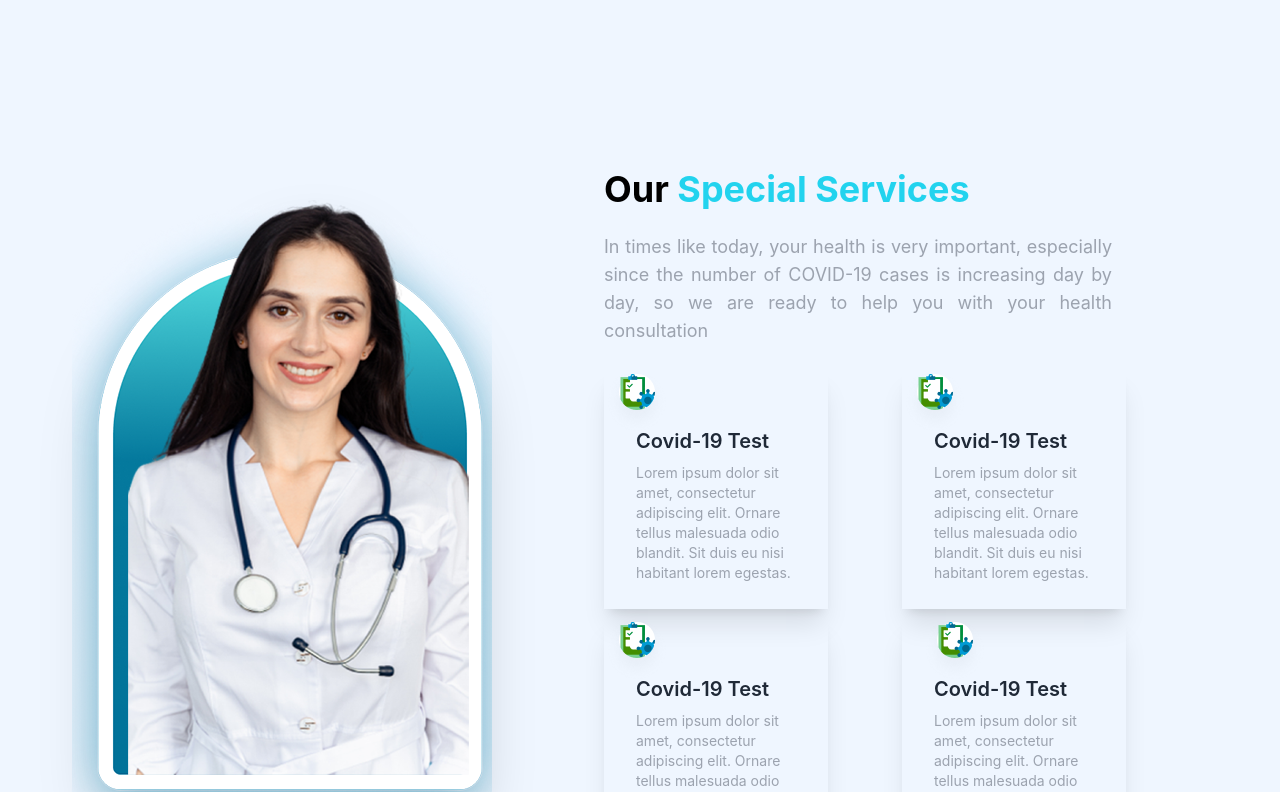
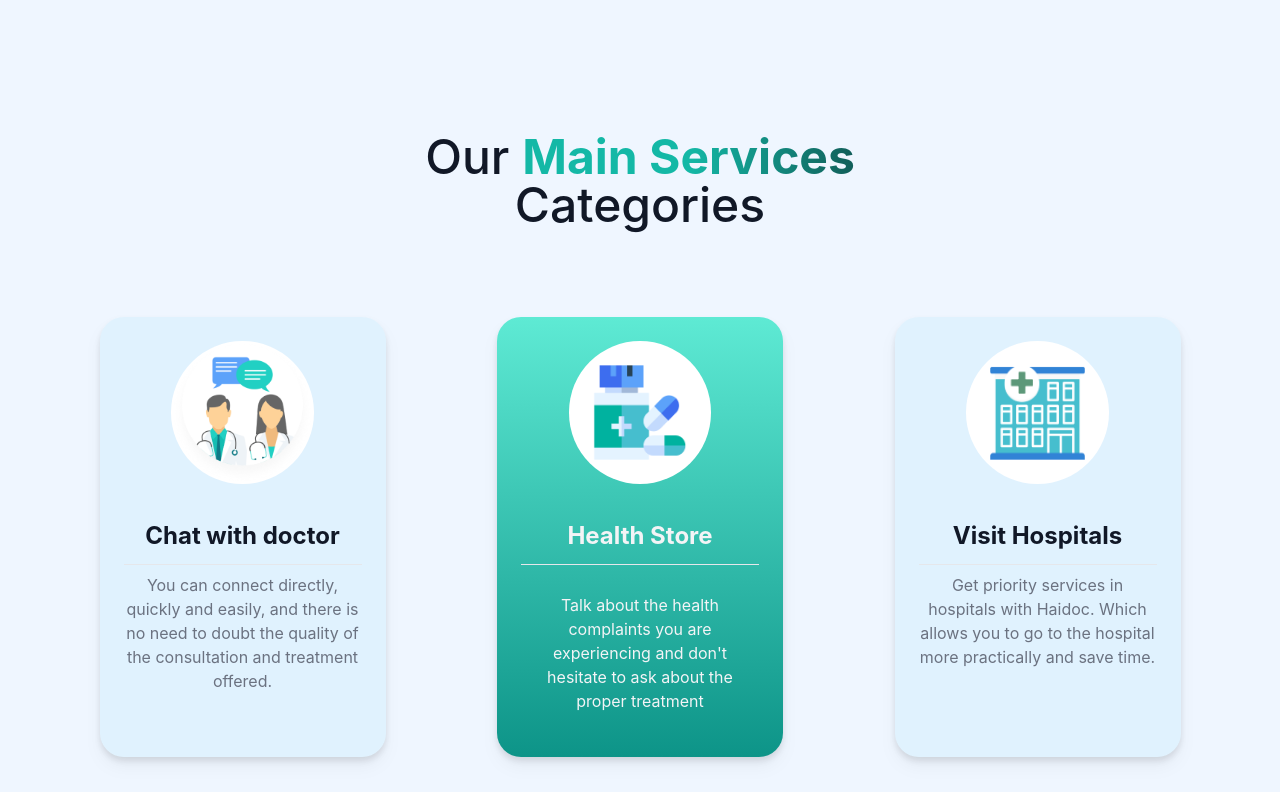
Before and after one commit to jahedripon9/HaiDoc, a React (Create React App) app: page /home in a window 1280 px wide. Shown: the part 960-1752 px from the top of the page. Built offline with nearby package versions, Linux system fonts and the light colour scheme.

Commit message:
Main Services

```diff
--- a/src/Pages/GetStarted/GetStarted.js
+++ b/src/Pages/GetStarted/GetStarted.js
@@ -6,7 +6,7 @@ const GetStarted = () => {
             <div className="hero my-15 bg-blue-50">
                 <div className="hero-content text-center bg-white rounded-3xl mx-auto   py-9 px-32 ">
                     <div className="max-w-md ">
-                        <h1 className="text-4xl font-bold">Get started with HaiDoc</h1>
+                        <h1 className="text-4xl font-bold text-transparent bg-gradient-to-r bg-clip-text from-teal-500 via-teal-500 to-teal-800">Get started with HaiDoc</h1>
                         <p className="py-6">Lorem ipsum dolor sit amet, consectetur adipiscing elit. Sodales morbi tristique libero urna sem vitae. Viverra facilisis rhoncus et, nibh nullam vitae laoreet. </p>
                         <button className="btn border-0 rounded-full bg-gradient-to-r from-cyan-500 to-blue-500">Lets Get Started</button>
                     </div>
--- a/src/Pages/HeroSection/HeroSection.js
+++ b/src/Pages/HeroSection/HeroSection.js
@@ -10,8 +10,8 @@ const HeroSection = () => {
                     <img src={Banner} className="lg:w-1/2 w-2/2 rounded-lg  " />
 
                     <div>
-                        <h1 className="text-6xl font-bold text-black">We Are Ready to</h1>
-                        <p className="py-6 text-6xl font-bold text-cyan-400">Help Your Health</p>
+                        <h1 className="text-6xl font-bold text-black ">We Are Ready to</h1>
+                        <p className="py-6 text-6xl font-bold text-cyan-400 text-transparent bg-gradient-to-r bg-clip-text from-teal-500 via-teal-500 to-teal-800">Help Your Health</p>
                         <h1 className="text-6xl font-bold  text-black">Problems</h1>
                         <p className="py-6 lg:pr-20  text-lg font-sm text-gray-400 text-justify ">In times like today, your health is very important,
                             especially since the number of COVID-19 cases is
--- a/src/Pages/Home/Home.js
+++ b/src/Pages/Home/Home.js
@@ -6,6 +6,7 @@ import Partner from '../Partner/Partner';
 import Footer from '../Shared/Footer';
 import Header from '../Shared/Header';
 import SpecialServices from '../SpecialServices/SpecialServices';
+import MainService from '../MainService/MainService';
 
 const Home = () => {
     return (
@@ -13,6 +14,7 @@ const Home = () => {
             <Header />
             <HeroSection />
             <Partner />
+            <MainService />
             <SpecialServices />
             <OurDoctors />
             <GetStarted />
--- /dev/null
+++ b/src/Pages/MainService/MainService.js
@@ -0,0 +1,51 @@
+import React from 'react';
+import chat from '../../assets/doctor (1) 1.png'
+import medicine from '../../assets/medicine (1) 1.png'
+import hospital from '../../assets/hospital (1) 1.png'
+
+const MainService = () => {
+    return (
+        <div>
+            <section class="text-gray-600 body-font overflow-hidden">
+                <div class="container px-5 py-24 mx-auto text-center">
+                    <div class="flex flex-col text-center w-full mb-20">
+                        <h1 class="sm:text-5xl text-3xl font-medium title-font mb-2 text-gray-900">Our <span className='font-bold text-transparent bg-gradient-to-r bg-clip-text from-teal-500 via-teal-500 to-teal-800'>Main Services</span> <br /> <span className=''>Categories</span></h1>
+
+                    </div>
+                    <div class="flex justify-evenly flex-wrap -m-4">
+                        <div class="p-4 xl:w-1/4 md:w-1/2 w-full ">
+                            <div class="h-full p-6 rounded-3xl  flex flex-col relative overflow-hidden bg-sky-100 drop-shadow-lg">
+                                <div className='rounded-full p-0 mx-auto w-3/5 bg-white mb-10'>
+                                    <img className='object-cover object-center w-full h-full block' src={chat} alt="" />
+                                </div>
+                                <h1 class="text-2xl font-bold text-gray-900 pb-4 mb-2 border-b border-gray-200 leading-none">Chat with doctor</h1>
+                                <p class="text-1xl text-gray-500 ">You can connect directly, quickly and easily, and there is no need to doubt the quality of the consultation and treatment offered.</p>
+                            </div>
+                        </div>
+                        <div class="p-4 xl:w-1/4 md:w-1/2 w-full">
+                            <div class="h-full p-6 rounded-3xl bg-gradient-to-b from-teal-300 to-teal-600 flex flex-col relative overflow-hidden drop-shadow-lg">
+
+                                <div className='rounded-full p-6 mx-auto w-3/5 bg-white mb-10'><img className='object-cover object-center w-full h-full block ' src={medicine} alt="" />
+                                </div>
+                                <h1 class="text-2xl font-bold text-gray-100 pb-4 mb-2 border-b border-gray-200 leading-none">Health Store</h1>
+                                <p class="text-1xl text-gray-100 my-5">Talk about the health complaints you are experiencing and don't hesitate to ask about the proper treatment</p>
+                            </div>
+                        </div>
+                        <div class="p-4 xl:w-1/4 md:w-1/2 w-full">
+                            <div class="h-full p-6 rounded-3xl bg-sky-100 flex flex-col relative overflow-hidden drop-shadow-lg">
+                                <div className='rounded-full p-6 mx-auto w-3/5 bg-white mb-10'>
+                                    <img className='object-cover object-center w-full h-full block' src={hospital} alt="" />
+                                </div>
+                                <h1 class="text-2xl font-bold text-gray-900 pb-4 mb-2 border-b border-gray-200 leading-none">Visit Hospitals</h1>
+                                <p class="text-1xl text-gray-500 ">Get priority services in hospitals with Haidoc. Which allows you to go to the hospital more practically and save time.</p>
+                            </div>
+                        </div>
+
+                    </div>
+                </div>
+            </section>
+        </div>
+    );
+};
+
+export default MainService;
--- a/src/Pages/OurDoctors/OurDoctors.js
+++ b/src/Pages/OurDoctors/OurDoctors.js
@@ -11,7 +11,7 @@ const OurDoctors = () => {
 
                             <h2 class="title-font text-2xl font-bold text-gray-900 mt-6 mb-3">Our Doctors</h2>
 
-                            <h2 class="title-font text-4xl font-bold  mt-6 mb-3 text-cyan-400">Qualified Doctors</h2>
+                            <h2 class="title-font text-4xl font-bold  mt-6 mb-3 text-transparent bg-gradient-to-r bg-clip-text from-teal-500 via-teal-500 to-teal-800">Qualified Doctors</h2>
                             <p class="leading-relaxed text-1xl mx-auto my-10 text-justify">Handled directly by general doctors and professional <br /> and experienced specialists doctors.</p>
                             <div className="card w-auto mx-auto  image-full justify-start">
                                 <figure><img src={bgimg} className='bg-blue-100 w-auto' alt="Shoes" /></figure>
--- a/src/Pages/SpecialServices/SpecialServices.js
+++ b/src/Pages/SpecialServices/SpecialServices.js
@@ -9,7 +9,7 @@ const SpecialServices = () => {
                 <div className="hero-content flex-col lg:flex-row-reverse">
 
                     <div className='mx-auto lg:mx-24 mt-24'>
-                        <h1 className="text-4xl font-bold text-black">Our <span className='py-6 text-4xl font-bold text-cyan-400'>Special Services</span></h1>
+                        <h1 className="text-4xl font-bold text-black">Our <span className='py-6 text-4xl font-bold text-transparent bg-gradient-to-r bg-clip-text from-teal-500 via-teal-500 to-teal-800'>Special Services</span></h1>
                         <p className="py-6 lg:pr-20  text-lg font-sm text-gray-400 text-justify ">In times like today, your health is very important,
                             especially since the number of COVID-19 cases is
                             increasing day by day, so we are ready to help you
```
